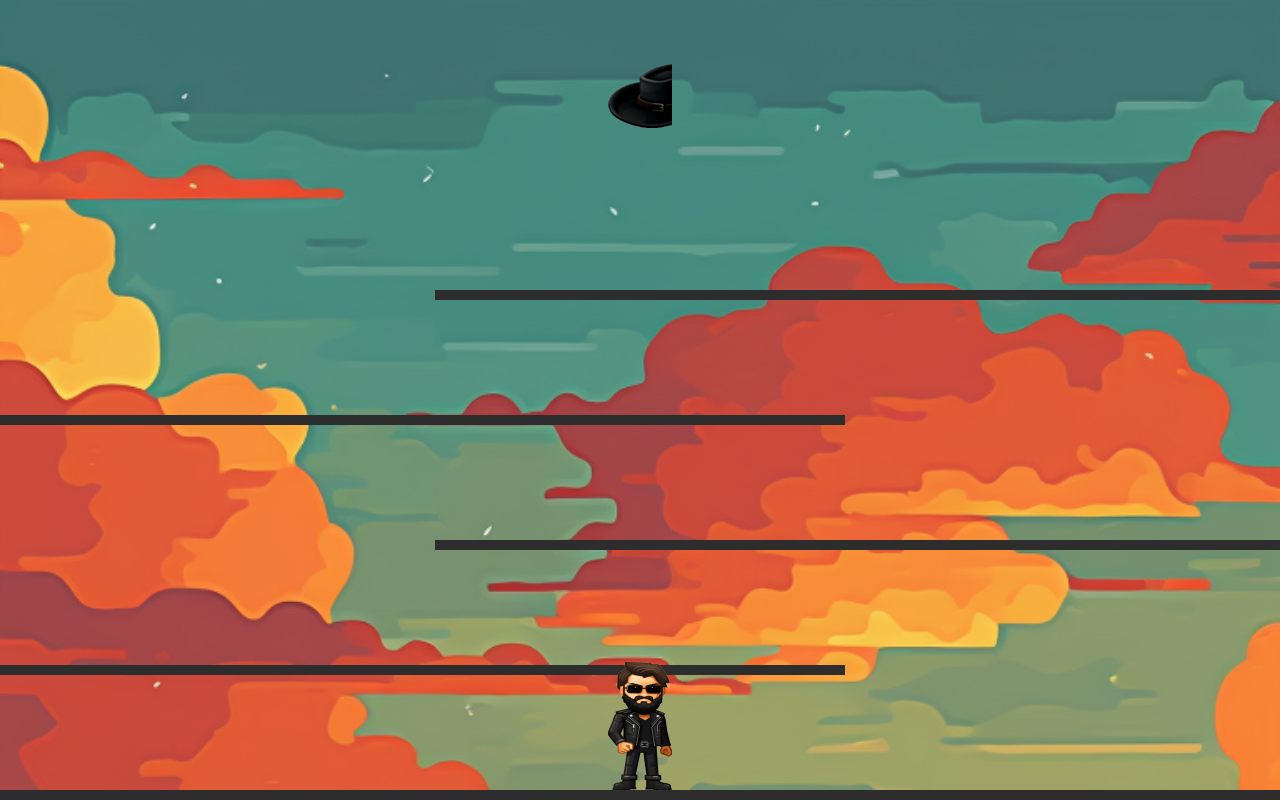
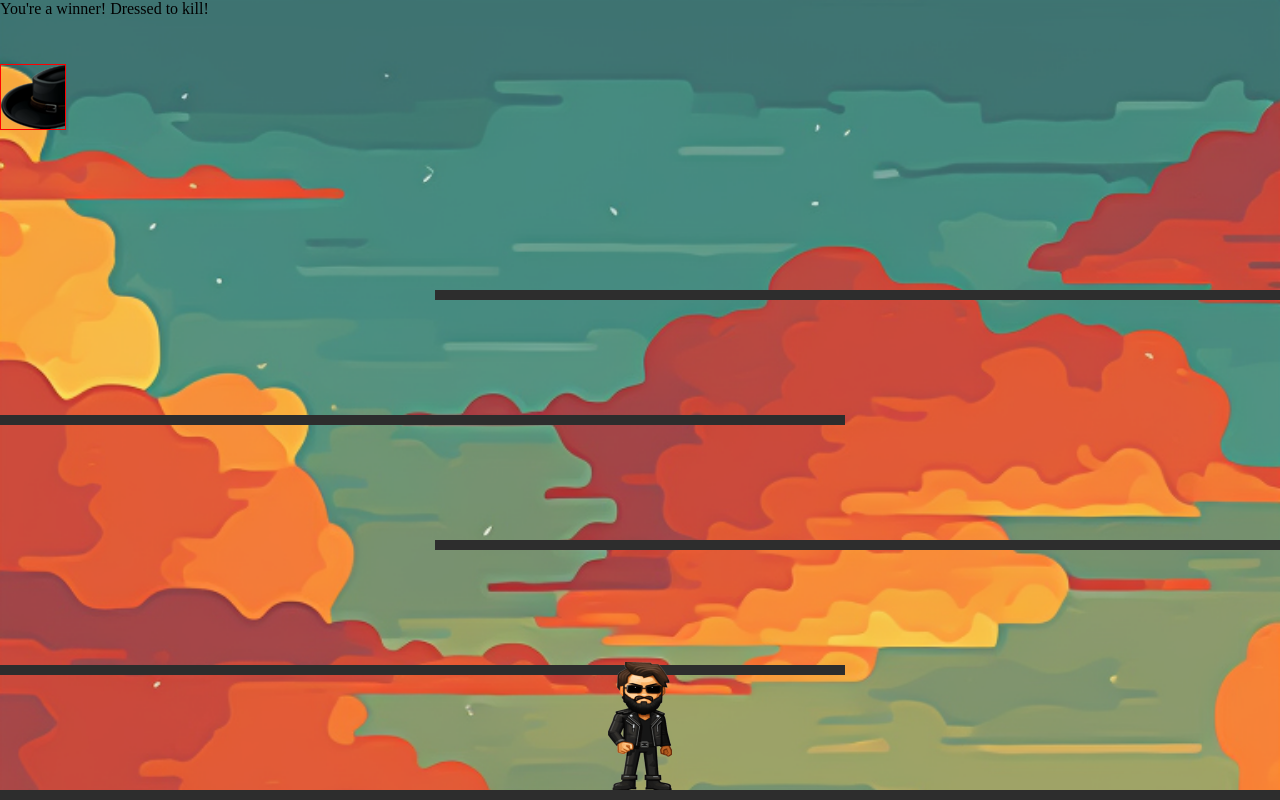
Before and after one commit to aurelius-in/jumper, a plain HTML site: page hat.html in a window 1280 px wide. Drawn offline with Linux system fonts and the light colour scheme.

Commit message:
Update hat.html

```diff
--- a/hat.html
+++ b/hat.html
@@ -48,8 +48,11 @@
             width: 64px;
             height: 64px;
             background-image: url('hat.png');
-            background-size: cover;
+            /* background-size: cover; */
             top: 64px;
+            border: 1px solid red;
+}
+
             left: calc(50% - 32px);
         }
 
```
